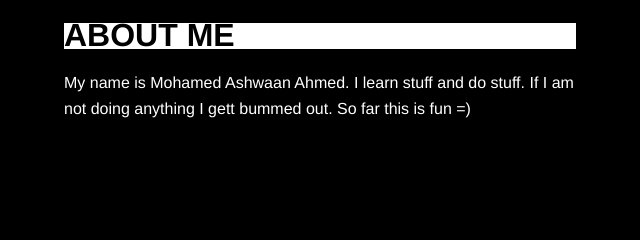
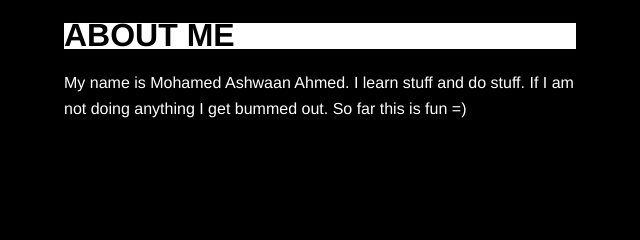
Before and after one commit to CodeAshwaan/evenshually, a plain HTML site: page index.html in a window 1280 px wide. Shown: the part 377-617 px from the top of the page, 320-960 px from the left. Drawn offline with Linux system fonts and the light colour scheme.

Commit message:
spelling mistake

```diff
--- a/index.html
+++ b/index.html
@@ -12,7 +12,7 @@
         <h1 class="profwhite">ABOUT ME</h1>
         <p>My name is Mohamed Ashwaan Ahmed.
             I learn stuff and do stuff.
-            If I am not doing anything I gett bummed out.
+            If I am not doing anything I get bummed out.
             So far this is fun =)
         </div>
     </p>
```
